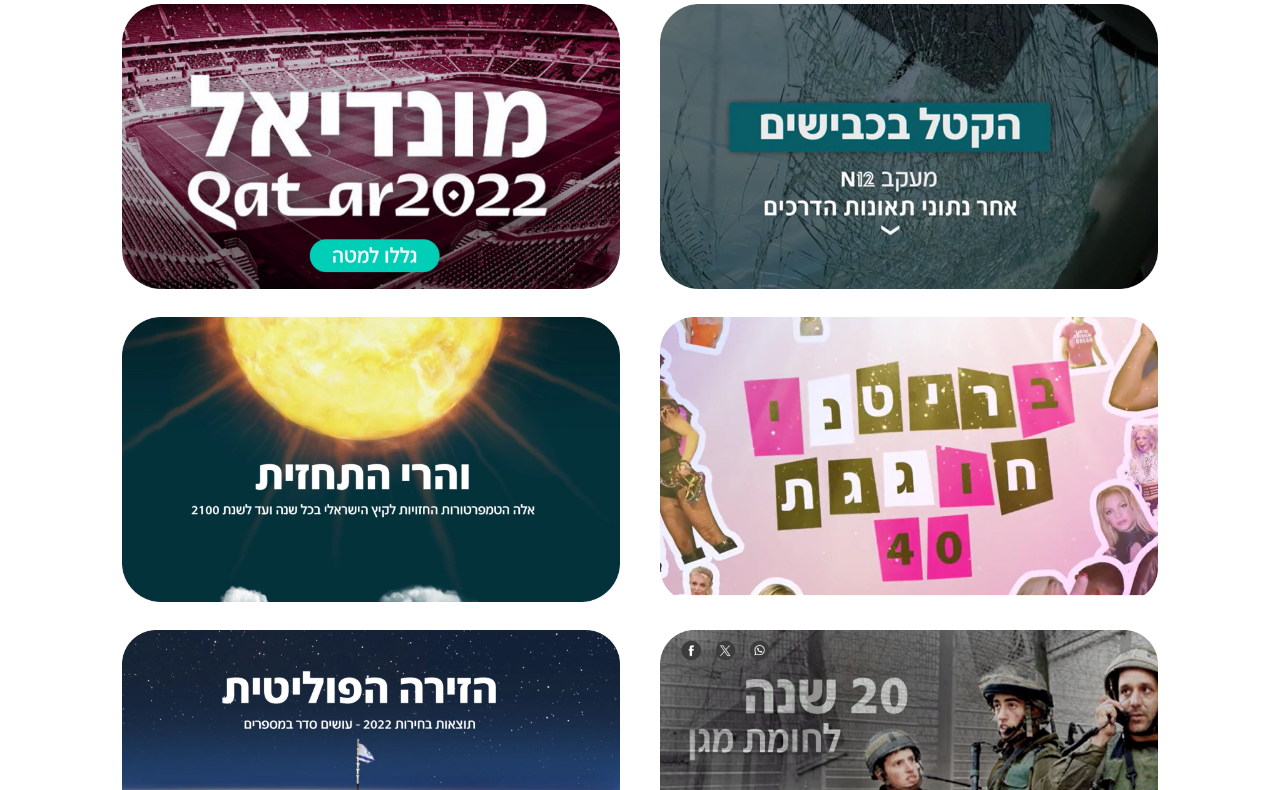
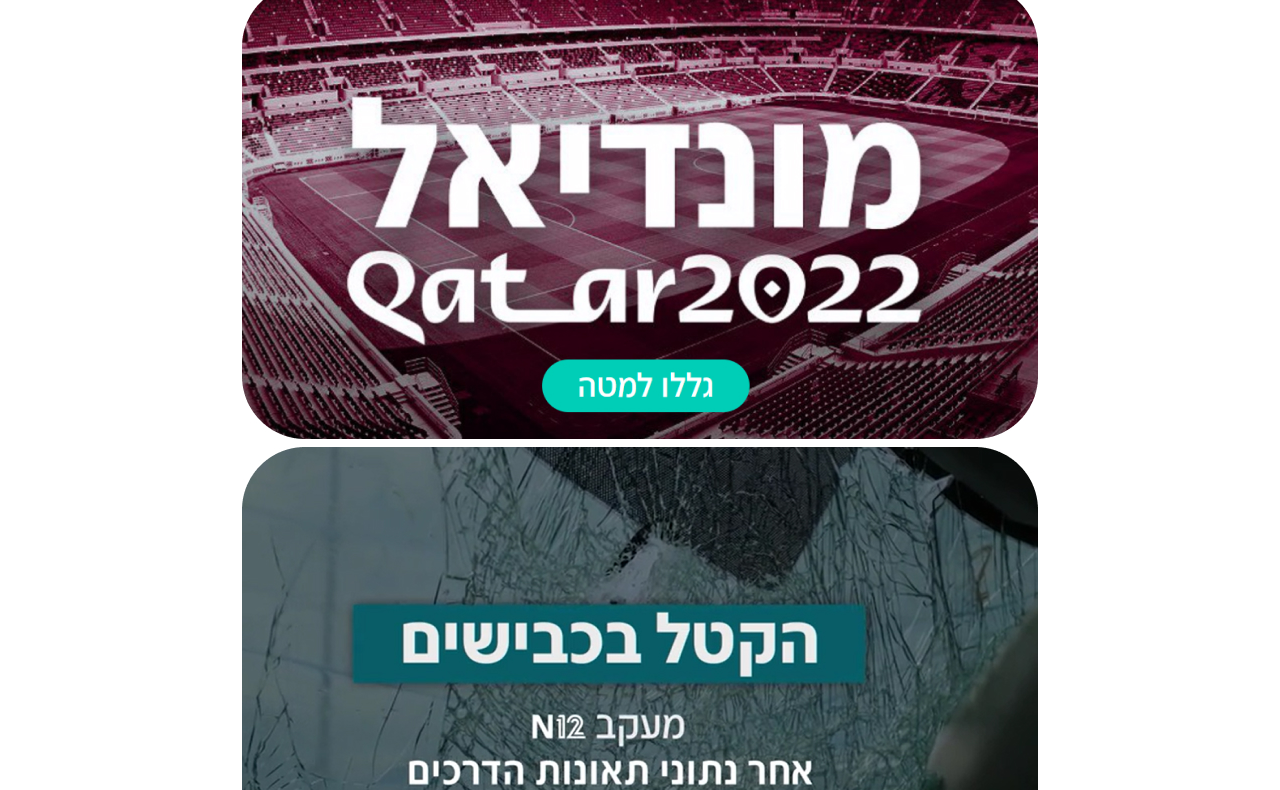
Before and after one commit to shirly3212/shirly-ben-nun-portfolio, a plain HTML site: page Projects/index.html in a window 1280 px wide. Shown: the part 2135-2925 px from the top of the page. Drawn offline with Linux system fonts and the light colour scheme.

Commit message:
Update styles.css

```diff
--- a/Styles/styles.css
+++ b/Styles/styles.css
@@ -1,4 +1,3 @@
-
 /* Global Styles */
 * {
   margin: 0;
@@ -443,37 +442,3 @@
     width: 100%;
   }
 }
-
-
-
-.links-container {
-  display: flex;
-  flex-wrap: wrap;
-  justify-content: space-between;
-  gap: 20px;
-  width: 90%;
-  margin: 20px auto;
-}
-
-.link-item {
-  flex: 1 1 calc(50% - 20px); /* Two items per row with spacing */
-  max-width: calc(50% - 20px);
-}
-
-.link-item img {
-  width: 100%;
-  height: auto;
-  border-radius: 10px;
-  transition: transform 0.3s ease-in-out;
-}
-
-.link-item img:hover {
-  transform: scale(1.05);
-}
-
-@media screen and (max-width: 754px) {
-  .link-item {
-    flex: 1 1 100%; /* One item per row for mobile */
-    max-width: 100%;
-  }
-}
```
